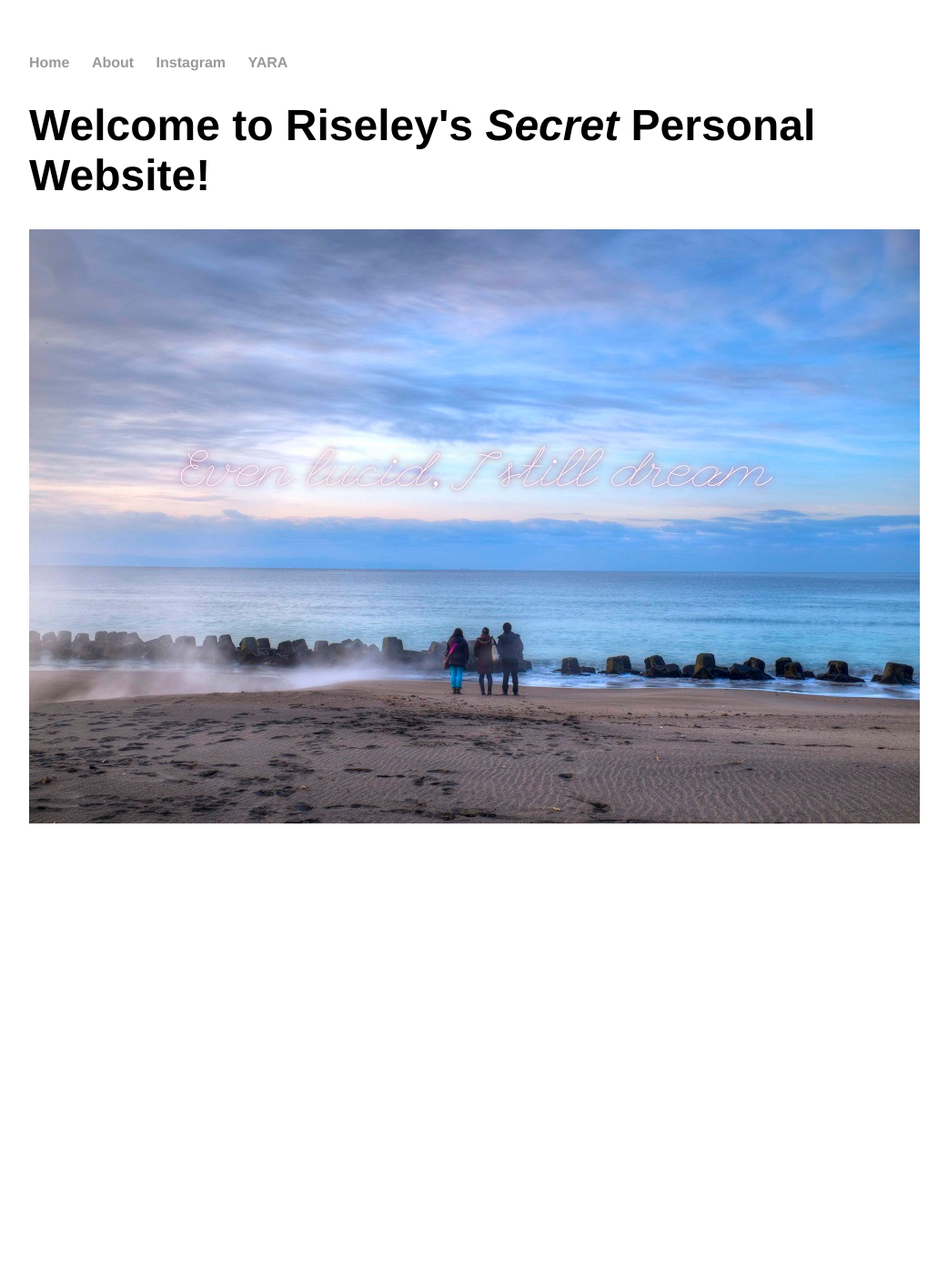
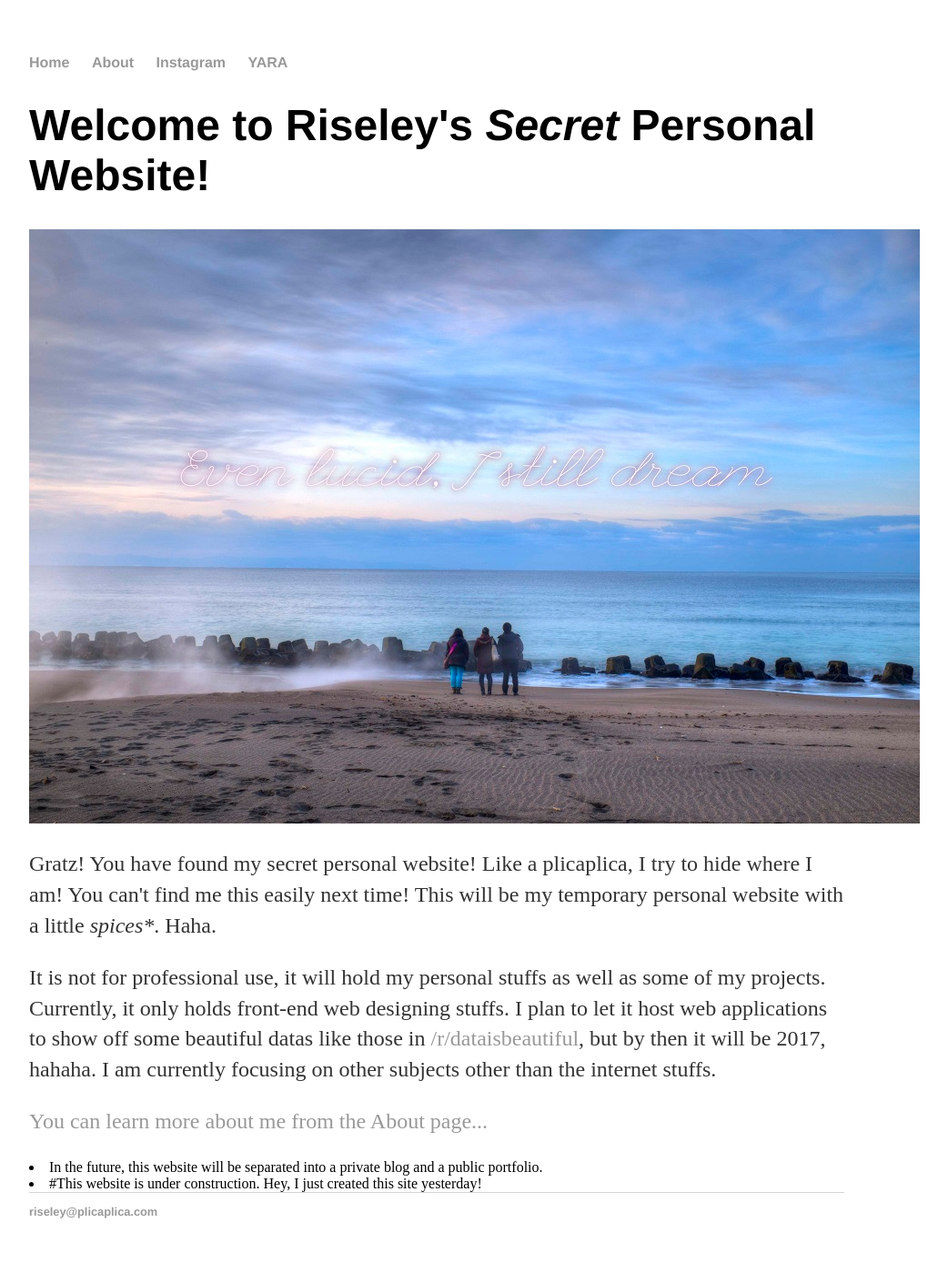
Before and after one commit to Eraol/riseley.github.io, a Jekyll site: the page built from index.html, in a window 1280 px wide. Shown: the whole page at 91% size, without its empty margins (160-1202 px from the left). Built offline with Jekyll 4.4.1, drawn with Linux system fonts in a browser that asks for light colours; before the commit the page ends 905 px from its top, so only the background shows below that.

Commit message:
Delete homepic css manipulation

```diff
--- a/css/main.css
+++ b/css/main.css
@@ -41,10 +41,3 @@ ul.posts {
 ul.posts li {
     list-style: none;
 }
-
-#homepic img {
-  position: absolute;
-  margin: auto;
-  min-width: 50%;
-  min-height: 50%;
-}
```
